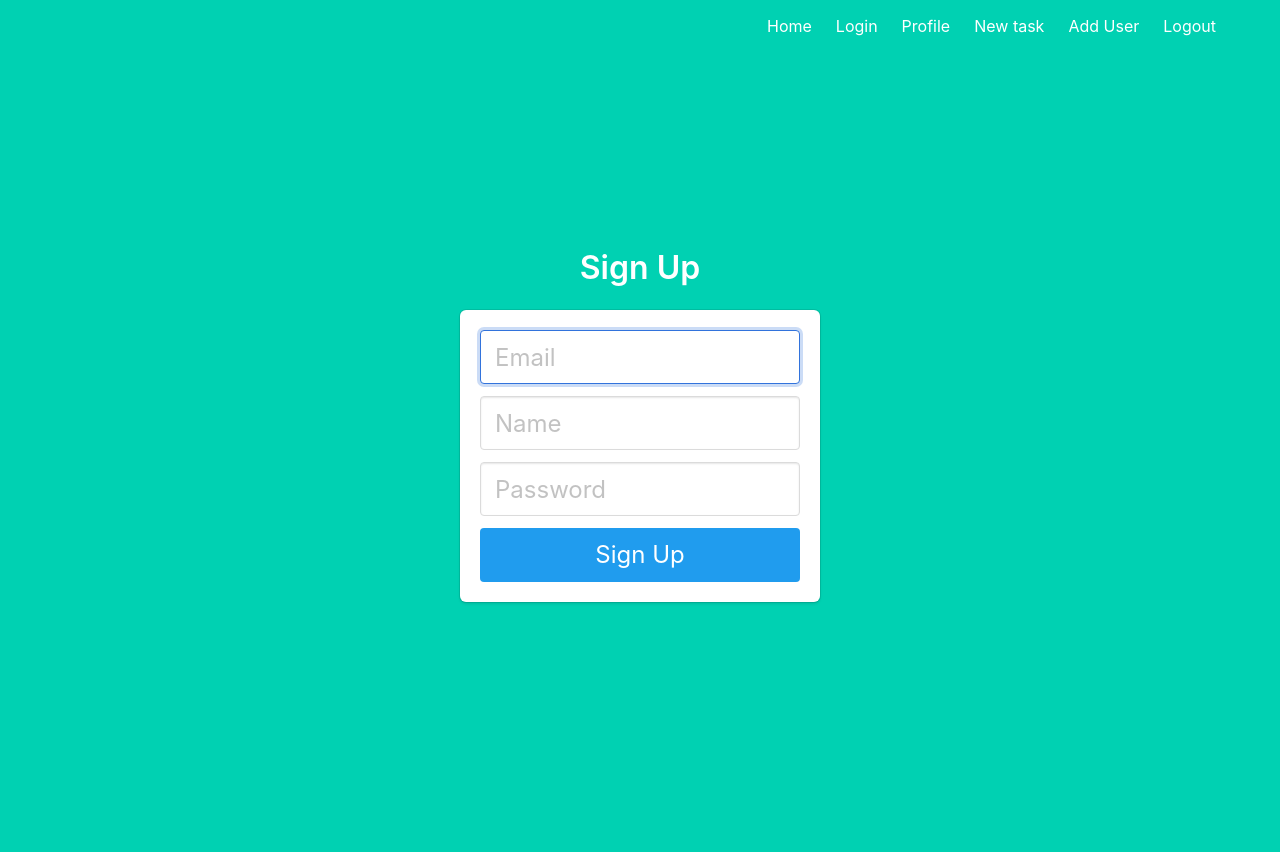
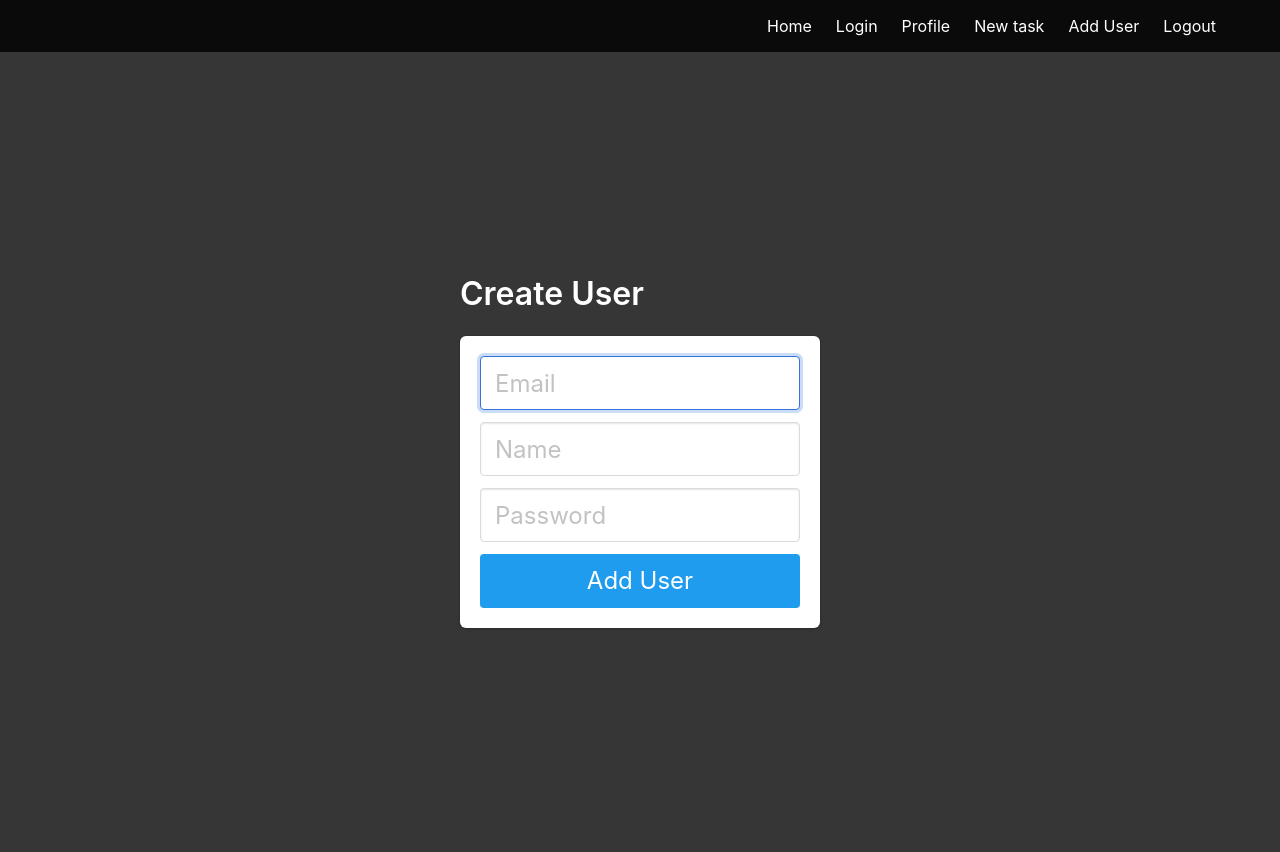
Before and after one commit to paszczep/temperature-ui, a Flask app: page /signup in a window 1280 px wide. Before the commit the page ends 604 px from the top, so only its background shows below. Run offline with Flask 3, Linux system fonts and the light colour scheme.

Commit message:
major push

```diff
--- a/application/models.py
+++ b/application/models.py
@@ -31,7 +31,7 @@ class Thermometer(db.Model):
     parents = db.relationship("Container", secondary="container_thermometer", back_populates="children")
 
     def __str__(self):
-        return self.device_name
+        return f"{self.device_name} {self.temperature}"
 
 
 db.Table(
--- a/application/templates/base.html
+++ b/application/templates/base.html
@@ -6,12 +6,20 @@
     <meta charset="utf-8">
     <meta http-equiv="X-UA-Compatible" content="IE=edge">
     <meta name="viewport" content="width=device-width, initial-scale=1">
-    <title>Flask Auth Example</title>
-    <link rel="stylesheet" href="https://cdnjs.cloudflare.com/ajax/libs/bulma/0.7.2/css/bulma.min.css" />
+    <title>Tempehomat</title>
+    <link rel="stylesheet" href="https://cdnjs.cloudflare.com/ajax/libs/bulma/0.7.2/css/bulma.min.css">
+<!--    missing awesome icons-->
+    <style>
+    .center {
+        display: flex;
+        justify-content: center;
+        align-items: center;
+        }
+    </style>
 </head>
 
 <body>
-    <section class="hero is-primary is-fullheight">
+    <section class="hero is-black">
 
         <div class="hero-head">
             <nav class="navbar">
@@ -53,12 +61,14 @@
             </nav>
         </div>
 
-        <div class="hero-body">
-            <div class="container has-text-centered">
-               {% block content %}
-               {% endblock %}
+        <section class="hero is-fullheight">
+            <div class="hero-body has-background-dark">
+                <div class="container center">
+                    {% block content %}
+                    {% endblock %}
+                </div>
             </div>
-        </div>
+        </section>
     </section>
 </body>
 
--- a/application/templates/container.html
+++ /dev/null
@@ -1,5 +0,0 @@
-{% extends "base.html" %}
-
-{% block content %}
-    <a href="{{ url_for('input.new_task', container=container) }}">{{ container }}</a>
-{% endblock %}
--- a/application/templates/login.html
+++ b/application/templates/login.html
@@ -2,7 +2,7 @@
 {% extends "base.html" %}
 
 {% block content %}
-<div class="column is-4 is-offset-4">
+<div class="column is-4">
     <h3 class="title">Login</h3>
     <div class="box">
         {% with messages = get_flashed_messages() %}
--- a/application/templates/signup.html
+++ b/application/templates/signup.html
@@ -1,8 +1,8 @@
 {% extends "base.html" %}
 
 {% block content %}
-<div class="column is-4 is-offset-4">
-    <h3 class="title">Sign Up</h3>
+<div class="column is-4">
+    <h3 class="title">Create User</h3>
     <div class="box">
         <form method="POST" action="/signup">
             <div class="field">
@@ -23,7 +23,7 @@
                 </div>
             </div>
 
-            <button class="button is-block is-info is-large is-fullwidth">Sign Up</button>
+            <button class="button is-block is-info is-large is-fullwidth">Add User</button>
         </form>
     </div>
 </div>
```
Also changed, not shown: application/input.py (+9 -3 lines), application/templates/control.html (added, +28 -0 lines), application/templates/index.html (+13 -6 lines), application/templates/task.html (+30 -3 lines).
